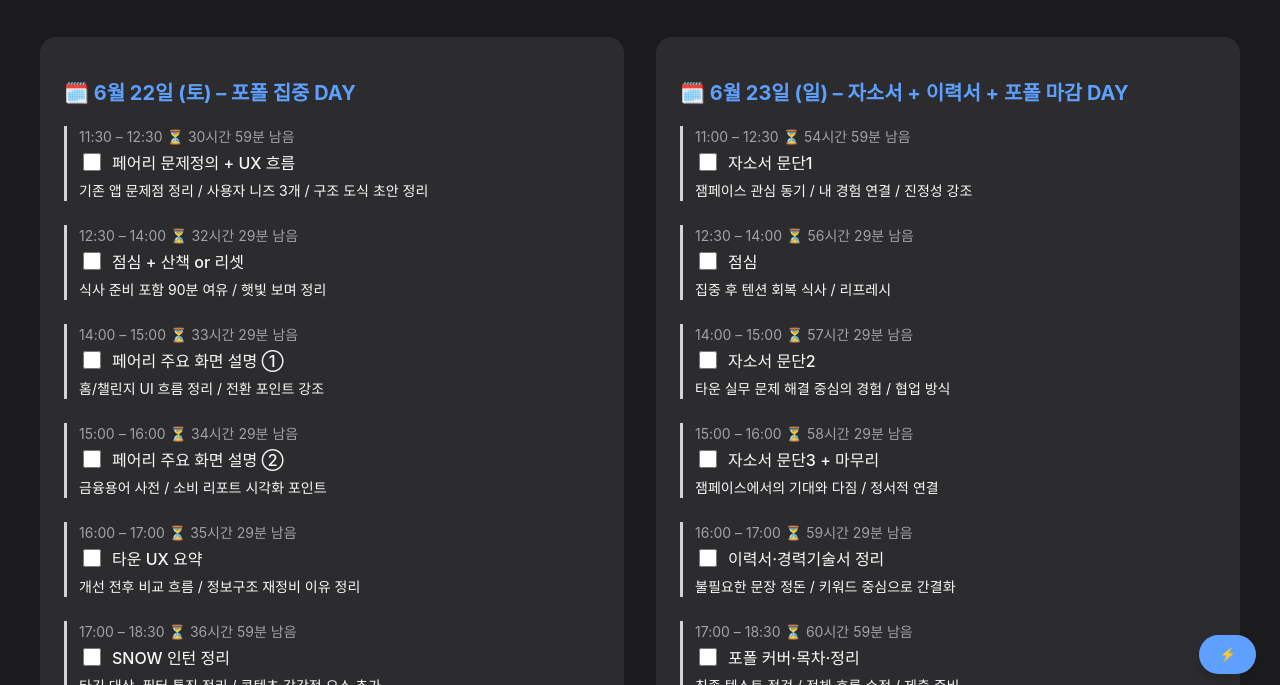
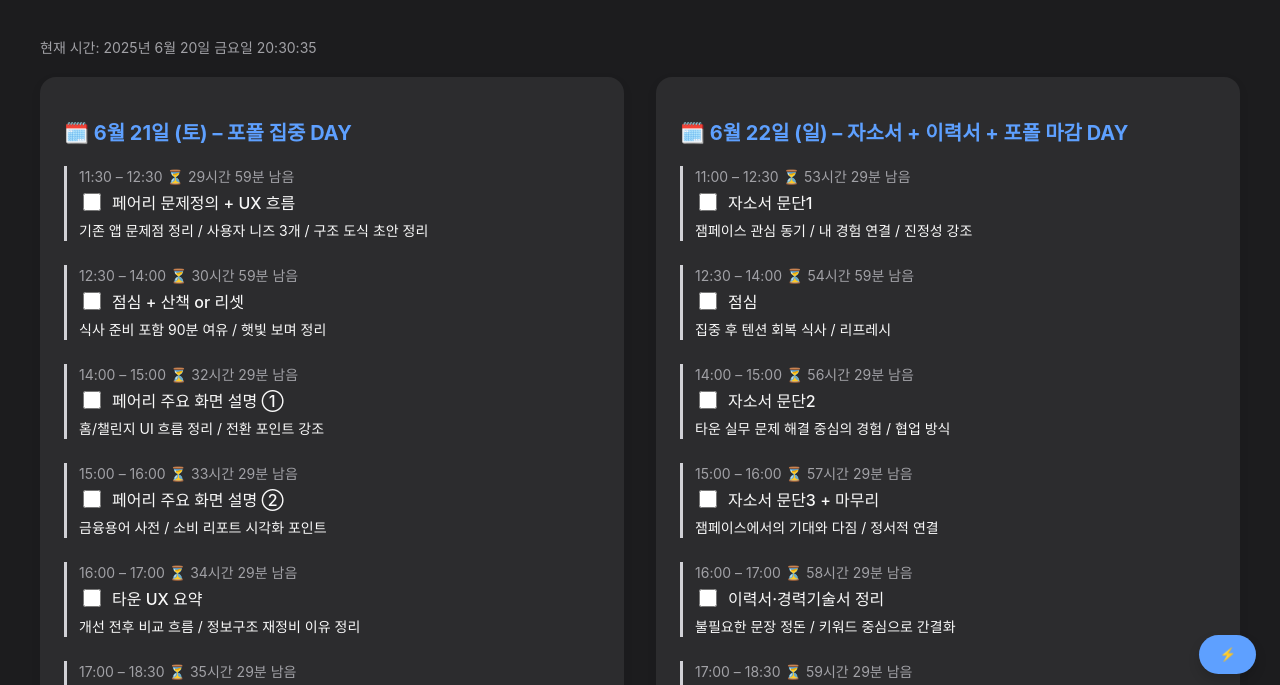
Before and after one commit to sicbbangg/portfolio-scheduler, a plain HTML site: page index.html in a window 1280 px wide. Shown: the part 102-787 px from the top of the page. Drawn offline with Linux system fonts and the light colour scheme.

Commit message:
index.html

```diff
--- a/index.html
+++ b/index.html
@@ -115,27 +115,53 @@
   function updateCountdowns() {
     const now = new Date(); // 현재 시간 가져오기
 
-    // 모든 [data-end-time] 속성을 가진 요소들을 순회
-    document.querySelectorAll('[data-end-time]').forEach(el => {
-      // data-end-time 속성의 값을 직접 Date 객체로 파싱하여 올바른 시간을 얻음
-      const endTime = new Date(el.dataset.endTime);
+    // 현재 시간을 페이지에 표시하여 사용자가 확인할 수 있도록 함
+    const currentTimeDisplay = document.getElementById('current-time-display');
+    if (currentTimeDisplay) {
+      // 한국어 형식으로 전체 날짜와 시간을 표시 (예: "2025년 6월 21일 토요일 오전 5시 27분 00초")
+      currentTimeDisplay.textContent = `현재 시간: ${now.toLocaleString('ko-KR', { dateStyle: 'full', timeStyle: 'medium', hour12: false })}`;
+    }
 
-      // 남은 시간(밀리초) 계산
-      const diff = endTime.getTime() - now.getTime();
+    // 모든 .task 요소들을 순회
+    document.querySelectorAll('.task').forEach(taskEl => {
+      // data-end-time을 가진 span 요소를 찾음 (종료 시간 정보)
+      const timeSpan = taskEl.querySelector('.task-time span[data-end-time]');
+      const rawEndTime = timeSpan.dataset.endTime; // 예: "2025-06-22T12:30:00+09:00"
+      const endTime = new Date(rawEndTime); // 종료 시간 Date 객체 생성
 
-      // 남은 시간이 0보다 크면 남은 시간 표시
-      if (diff > 0) {
-        const h = Math.floor(diff / (1000 * 60 * 60)); // 시간 계산
-        const m = Math.floor((diff / (1000 * 60)) % 60); // 분 계산
-        el.textContent = `⏳ ${h}시간 ${m}분 남음`;
+      // rawEndTime에서 날짜 부분 (YYYY-MM-DD)을 추출
+      const datePart = rawEndTime.split('T')[0];
+
+      // task-time div의 텍스트에서 시작 시간 문자열 (예: "11:30")을 추출
+      const taskTimeText = taskEl.querySelector('.task-time').firstChild.textContent.trim();
+      const startTimeString = taskTimeText.split('–')[0].trim(); // "11:30" 부분을 파싱
+
+      // 추출한 날짜 부분과 시작 시간 문자열을 결합하여 태스크 시작 시간 Date 객체 생성
+      const fullStartTimeString = `${datePart}T${startTimeString}:00+09:00`; // 초는 00으로 가정
+      const startTime = new Date(fullStartTimeString);
+
+      // 현재 시간부터 태스크 시작 시간까지의 차이 (밀리초)
+      const diffToStart = startTime.getTime() - now.getTime();
+      // 현재 시간부터 태스크 종료 시간까지의 차이 (밀리초)
+      const diffToEnd = endTime.getTime() - now.getTime();
+
+      // 시간 상태에 따라 표시 업데이트
+      if (diffToEnd <= 0) {
+        // 태스크가 이미 종료되었으면 '완료됨'
+        timeSpan.textContent = `✅ 완료됨`;
+      } else if (diffToStart <= 0) {
+        // 태스크가 이미 시작되었지만 아직 끝나지 않았으면 '진행 중'
+        timeSpan.textContent = `▶️ 진행 중`;
       } else {
-        // 남은 시간이 없으면 '완료됨' 표시
-        el.textContent = `✅ 완료됨`;
+        // 태스크가 아직 시작되지 않았으면 남은 시간 표시
+        const h = Math.floor(diffToStart / (1000 * 60 * 60)); // 시간 계산
+        const m = Math.floor((diffToStart / (1000 * 60)) % 60); // 분 계산
+        timeSpan.textContent = `⏳ ${h}시간 ${m}분 남음`;
       }
     });
   }
 
-  // 1분(60000ms)마다 updateCountdowns 함수를 실행
+  // 1분(60000ms)마다 updateCountdowns 함수를 실행하여 시간 업데이트
   setInterval(updateCountdowns, 60000);
 
   // 테마를 토글하는 함수
@@ -143,7 +169,7 @@
     document.body.classList.toggle('dark-mode');
   }
 
-  // 동기 부여 메시지를 표시하고 재생하는 함수
+  // 동기 부여 메시지를 표시하고 음성으로 재생하는 함수
   function showMotivation() {
     const messages = [
       "끝까지 달려보자!",
@@ -162,11 +188,11 @@
     ];
     const message = messages[Math.floor(Math.random() * messages.length)];
 
-    // 클릭 효과음 재생 (alert이 아닌 커스텀 메시지 박스 사용 권장)
+    // 클릭 효과음 재생
     const clickSound = new Audio('https://actions.google.com/sounds/v1/cartoon/clang_and_wobble.ogg');
     clickSound.play();
 
-    // alert 대신 메시지 박스를 사용해야 함 (현재 alert이므로 수정 필요)
+    // alert 대신 커스텀 메시지 박스를 사용하는 것을 권장하지만, 현재는 alert 사용
     alert(message);
 
     // 음성으로 메시지 재생
@@ -183,9 +209,12 @@
   // 각 task에 대해 알림 설정 (예: 10분 전)
   function scheduleNotifications() {
     const now = new Date();
-    document.querySelectorAll('[data-end-time]').forEach(el => {
-      const endTime = new Date(el.dataset.endTime); // 올바른 endTime 생성
-      const taskName = el.closest('.task').querySelector('.task-title').textContent.trim();
+    document.querySelectorAll('.task').forEach(taskEl => {
+      const timeSpan = taskEl.querySelector('.task-time span[data-end-time]');
+      const rawEndTime = timeSpan.dataset.endTime;
+      const endTime = new Date(rawEndTime);
+
+      const taskName = taskEl.querySelector('.task-title').textContent.trim();
       const tenMinutesBefore = new Date(endTime.getTime() - 10 * 60 * 1000); // 10분 전 시간 계산
       const delay = tenMinutesBefore - now; // 남은 지연 시간 계산
 
@@ -211,9 +240,12 @@
   <button class="theme-toggle" onclick="toggleTheme()">테마 전환</button>
   <button class="floating-btn" onclick="showMotivation()">⚡</button>
   <h1>잼페이스 취뽀 드가자ㅋㅋ</h1>
+  <!-- 현재 시간을 표시하는 영역 추가 -->
+  <div id="current-time-display" style="font-size: 14px; color: var(--secondary); margin-bottom: 20px;"></div>
+
   <div class="schedule-wrapper">
     <div class="day-block">
-      <h2>🗓️ 6월 22일 (토) – 포폴 집중 DAY</h2>
+      <h2>🗓️ 6월 21일 (토) – 포폴 집중 DAY</h2>
       <div class="task">
         <div class="task-time">11:30 – 12:30 <span data-end-time="2025-06-22T12:30:00+09:00">시간 계산 중...</span></div>
         <div class="task-title"><input type="checkbox" class="checkbox"> 페어리 문제정의 + UX 흐름</div>
@@ -256,7 +288,7 @@
       </div>
     </div>
     <div class="day-block">
-      <h2>🗓️ 6월 23일 (일) – 자소서 + 이력서 + 포폴 마감 DAY</h2>
+      <h2>🗓️ 6월 22일 (일) – 자소서 + 이력서 + 포폴 마감 DAY</h2>
       <div class="task">
         <div class="task-time">11:00 – 12:30 <span data-end-time="2025-06-23T12:30:00+09:00">시간 계산 중...</span></div>
         <div class="task-title"><input type="checkbox" class="checkbox"> 자소서 문단1</div>
```
